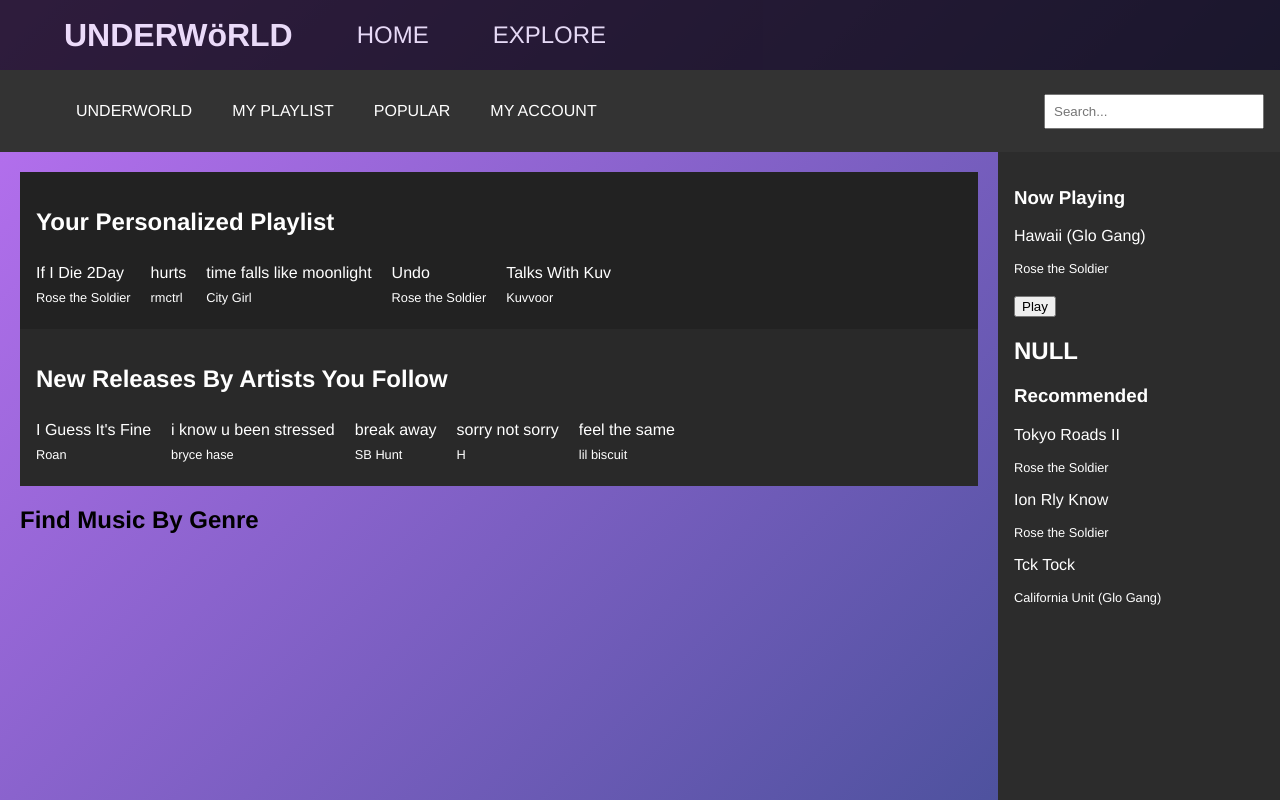
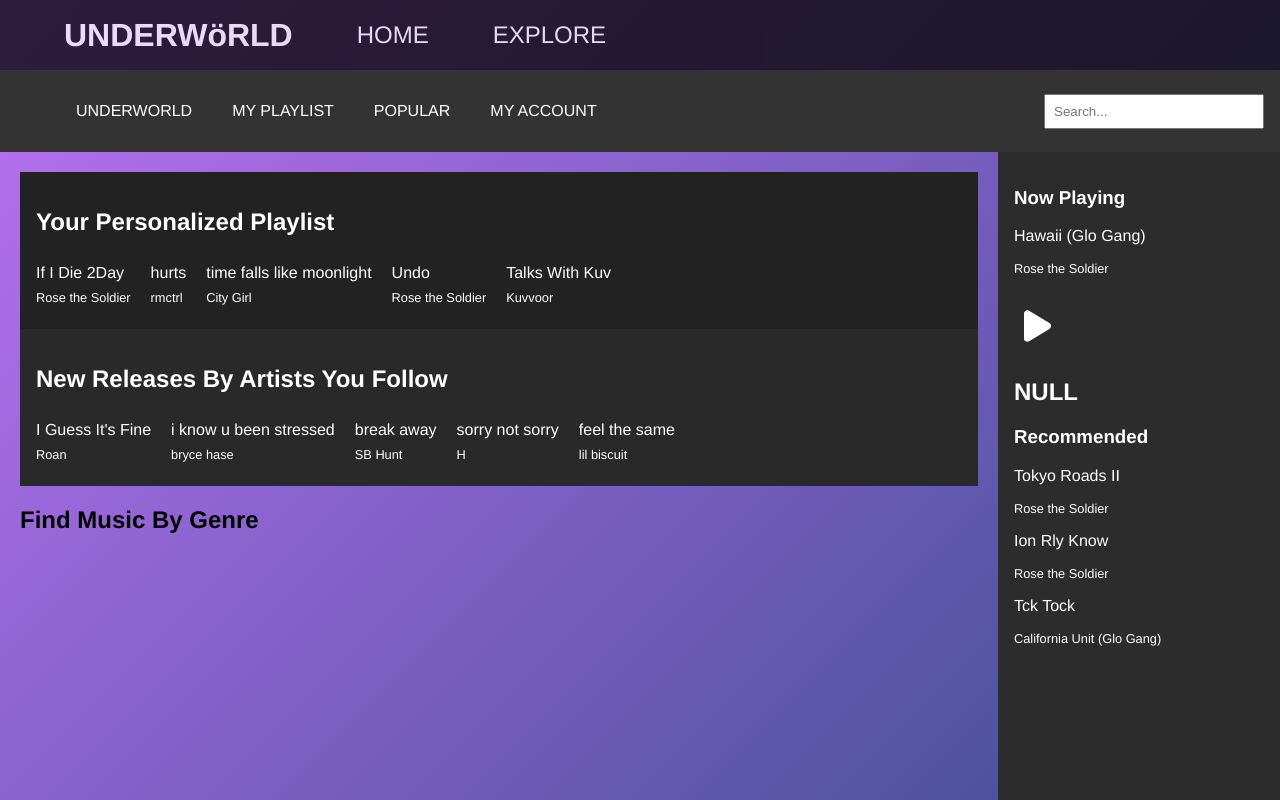
Before and after one commit to eshigh23/underworld, a React (Create React App) app in the folder client/: page /Home in a window 1280 px wide. Built offline with nearby package versions, Linux system fonts and the light colour scheme.

Commit message:
Added Play/Pause Button

```diff
--- a/client/src/components/Streamer.js
+++ b/client/src/components/Streamer.js
@@ -1,5 +1,8 @@
 import React, { useState } from 'react';
 import { Howl } from 'howler';
+import { FontAwesomeIcon } from '@fortawesome/react-fontawesome';
+import { faPlay, faPause } from '@fortawesome/free-solid-svg-icons';
+import "../css/Streamer.css";
 
 let sound = new Howl({
     src: ['audio.wav'],
@@ -32,8 +35,8 @@
 
     return (
         <div>
-            <button onClick={togglePlayPause}>
-                {isPlaying ? 'Pause' : 'Play'}
+            <button className="play-pause-btn" onClick={togglePlayPause}>
+		<FontAwesomeIcon icon={isPlaying ? faPause : faPlay} />
             </button>
 	    <h1>
 		{song ? song : 'NULL'}
--- /dev/null
+++ b/client/src/css/Streamer.css
@@ -0,0 +1,12 @@
+.play-pause-btn {
+    font-size: 36px; /* Larger font size for the icon */
+    border: none;
+    background-color: transparent; /* Transparent background */
+    cursor: pointer;
+    outline: none;
+    padding: 10px;
+    color: #FFFFFF; /* Set the color of the icon */
+}
+.play-pause-btn:hover {
+    opacity: 0.8;
+}
--- a/package.json
+++ b/package.json
@@ -1,5 +1,8 @@
 {
   "dependencies": {
+    "@fortawesome/fontawesome-svg-core": "^6.5.2",
+    "@fortawesome/free-solid-svg-icons": "^6.5.2",
+    "@fortawesome/react-fontawesome": "^0.2.2",
     "axios": "^1.6.8",
     "cors": "^2.8.5",
     "mongodb": "^6.6.0",
```
Also changed, not shown: 1 other file (tests, documents, lock files or other folders).
